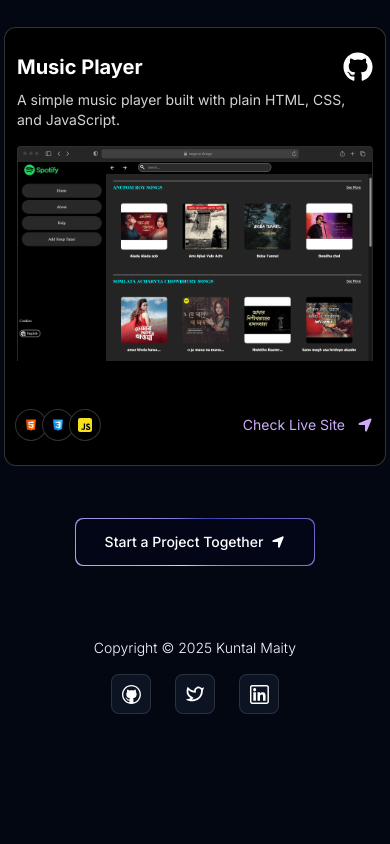
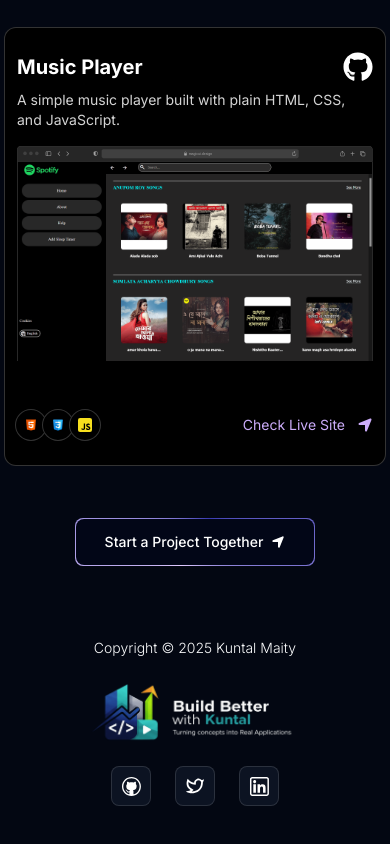
Before and after one commit to kuntal-hub/portfolio-v2, a Next.js app: page /projects in a window 390 px wide. Shown: the part 4804-5648 px from the top of the page. Before the commit the page ends 5582 px from the top, so only its background shows below. Built offline with nearby package versions, Linux system fonts and the light colour scheme.

Commit message:
Implement code changes to enhance functionality and improve performance

```diff
--- a/src/app/layout.tsx
+++ b/src/app/layout.tsx
@@ -22,8 +22,8 @@ const inter = Inter({ subsets: ["latin"] });
 export const metadata: Metadata = {
   title: "Kuntal's Portfolio",
   description: "Mordern Portfolio built with Next.js and Tailwind CSS",
-  icons:{
-    icon:'/my-photo-corped-min.jpeg',
+  icons: {
+    icon: '/my_blog_logo_favicon2-removebg-preview-min.png',
   }
 };
 
--- a/src/app/projects/page.tsx
+++ b/src/app/projects/page.tsx
@@ -99,6 +99,10 @@ export default function page() {
                         Copyright © 2025 Kuntal Maity
                     </p>
 
+                    <Link href="/">
+                        <img src="my_blog_logo_dark-removebg-preview-min.png" alt="My Logo" className="w-60 sm:w-64 sm:my-6 md:my-0 xl:w-72 my-4 aspect-[4/1]" />
+                    </Link>
+
                     <div className="flex items-center md:gap-3 my-2 gap-6">
                         {socialMedia.map((info) => (
                             <a href={info.link} target="_blank" rel="noreferrer"
--- a/src/components/Footer.tsx
+++ b/src/components/Footer.tsx
@@ -38,6 +38,10 @@ const Footer = () => {
           Copyright © 2025 Kuntal Maity
         </p>
 
+        <Link href="/">
+          <img src="my_blog_logo_dark-removebg-preview-min.png" alt="My Logo" className="w-60 sm:w-64 sm:my-6 md:my-0 xl:w-72 my-4 aspect-[4/1]" />
+        </Link>
+
         <div className="flex items-center md:gap-3 my-2 gap-6">
           {socialMedia.map((info) => (
             <a href={info.link} target="_blank" rel="noreferrer"
```
Also changed, not shown: public/my_blog_logo_dark-removebg-preview-min.png (added), public/my_blog_logo_favicon2-removebg-preview-min.png (added).
